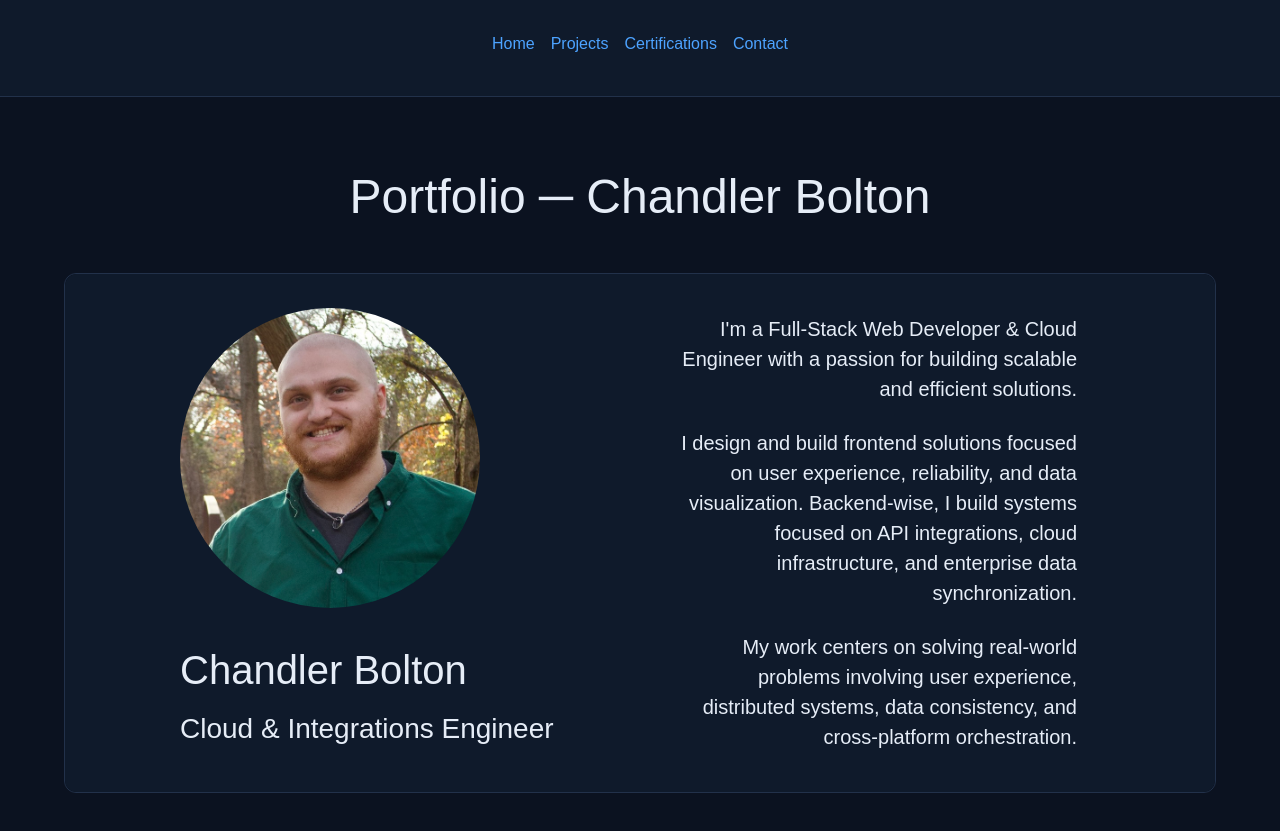
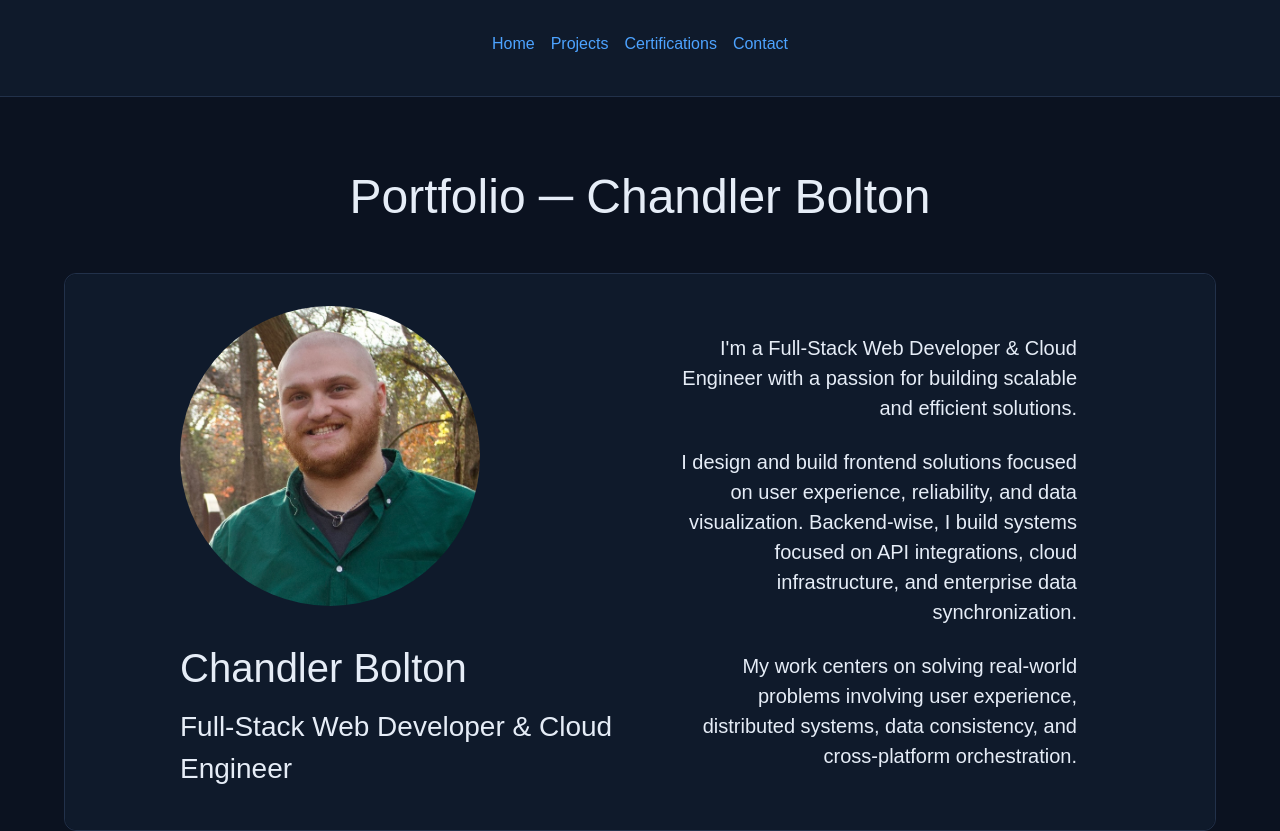
Before and after one commit to chandler-bolton/Portfolio, a Next.js app: page / in a window 1280 px wide. Shown: the top 831 px of the page. Built offline with nearby package versions, Linux system fonts and the light colour scheme.

Commit message:
Feat: udpated title to reflect what is on resume

```diff
--- a/app/page.tsx
+++ b/app/page.tsx
@@ -32,7 +32,7 @@ export default function Home() {
 							</h2>
 
 							<h3>
-								Cloud & Integrations Engineer
+								Full-Stack Web Developer & Cloud Engineer
 							</h3>
 						</div>
 
```
